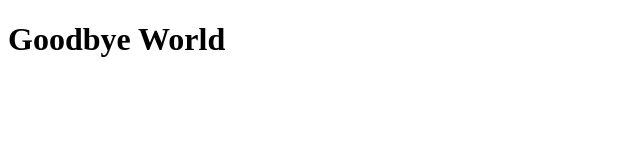
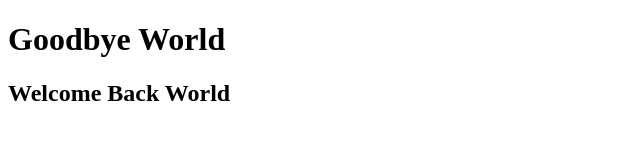
Before and after one commit to PicGigi/htmlcss-hello, a plain HTML site: page index.html in a window 1280 px wide. Shown: the whole page, without its empty margins (0-640 px from the left). Drawn offline with Linux system fonts and the light colour scheme.

Commit message:
Aggiunta Secondo Titolo

```diff
--- a/index.html
+++ b/index.html
@@ -8,5 +8,6 @@
 </head>
 <body>
     <h1>Goodbye World</h1>
+    <h2>Welcome Back World</h2>
 </body>
 </html>
```
